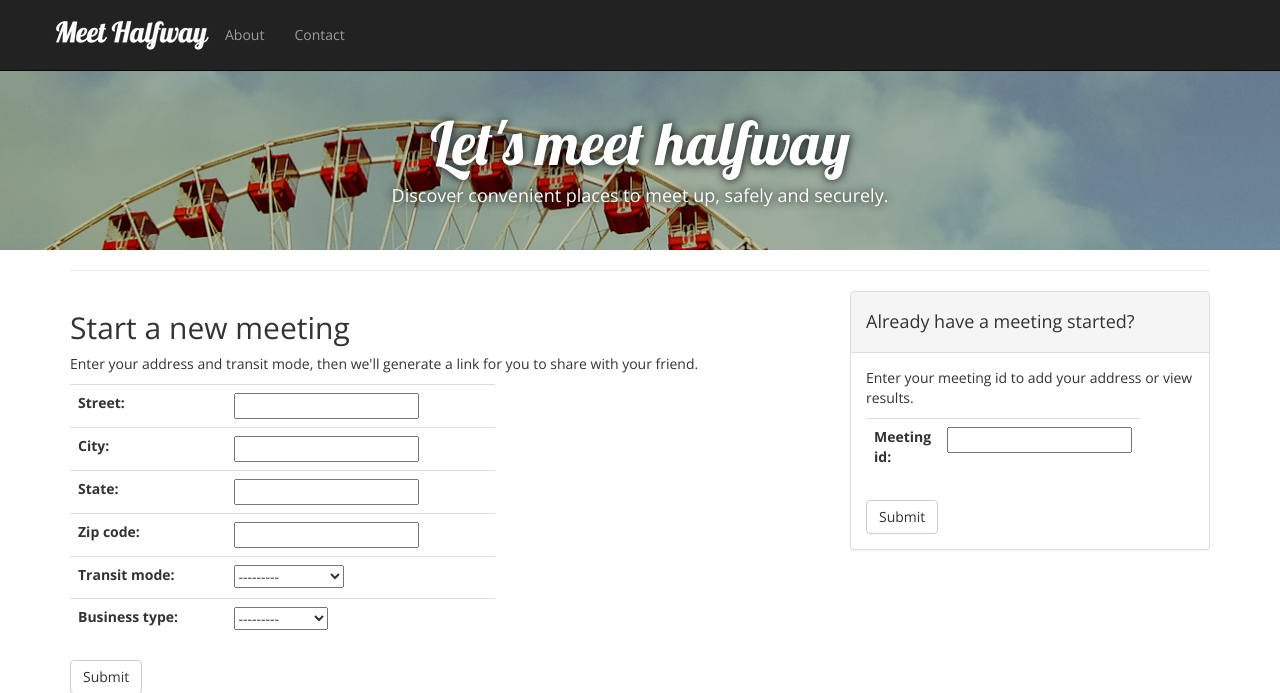
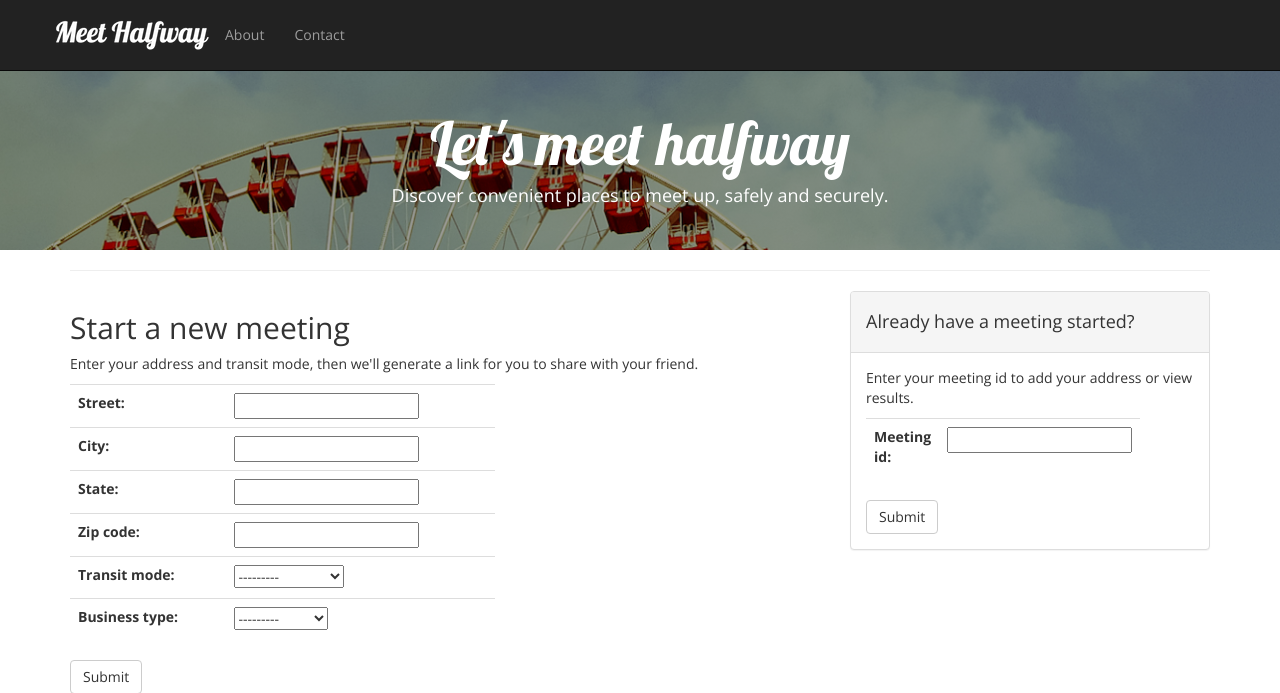
Before and after one commit to cszc/Meet-Halfway, a Django app: page /test/home in a window 1280 px wide. Shown: the top 693 px of the page. Run offline with Django 3.2, Linux system fonts and the light colour scheme; some libraries are stand-ins or nearby versions.

Commit message:
changed header

```diff
--- a/meethalfway/static/bootstrap/css/logo-nav.css
+++ b/meethalfway/static/bootstrap/css/logo-nav.css
@@ -28,7 +28,7 @@ body {
 
 .business-header {
     height: 200px;
-    background: linear-gradient(to right, rgba(0, 0, 0, .25), rgba(0, 0, 0, .25)),
+    background: linear-gradient(to right, rgba(0, 0, 0, .4), rgba(0, 0, 0, .4)),
     url('../images/ferris.png') center center no-repeat scroll;
     -webkit-background-size: cover;
     -moz-background-size: cover;
@@ -39,12 +39,12 @@ body {
 /* Customize the text color and shadow color and to optimize text legibility. */
 
 .tagline {
-    text-shadow: 0 0 10px #000;
+/*    text-shadow: 0 0 10px #000;*/
     color: #fff;
     font-family:'Lobster', cursive;
     font-size: 60px;
 }
 .tagline-small {
-    text-shadow: 0 0 10px #000;
-    color: #fff;
+/*    text-shadow: 0 0 10px #000;
+*/    color: #fff;
 }
```
